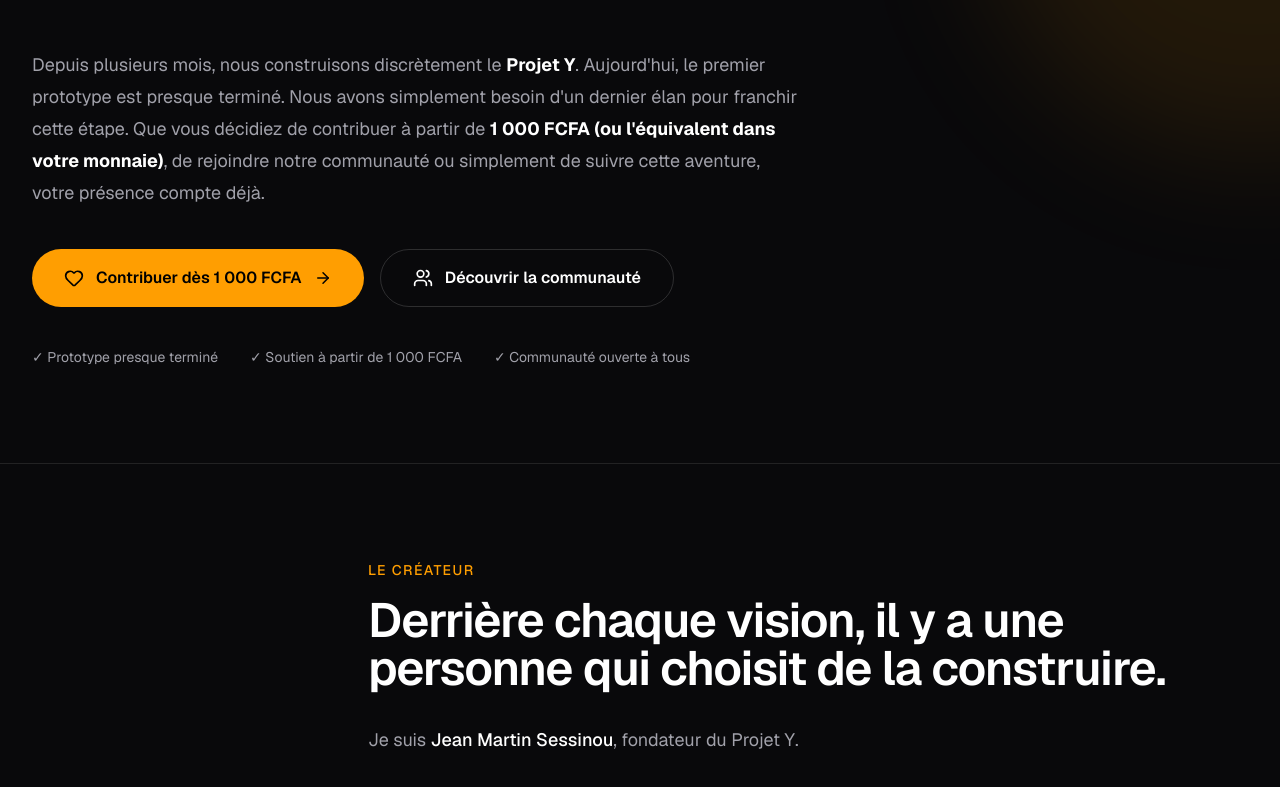
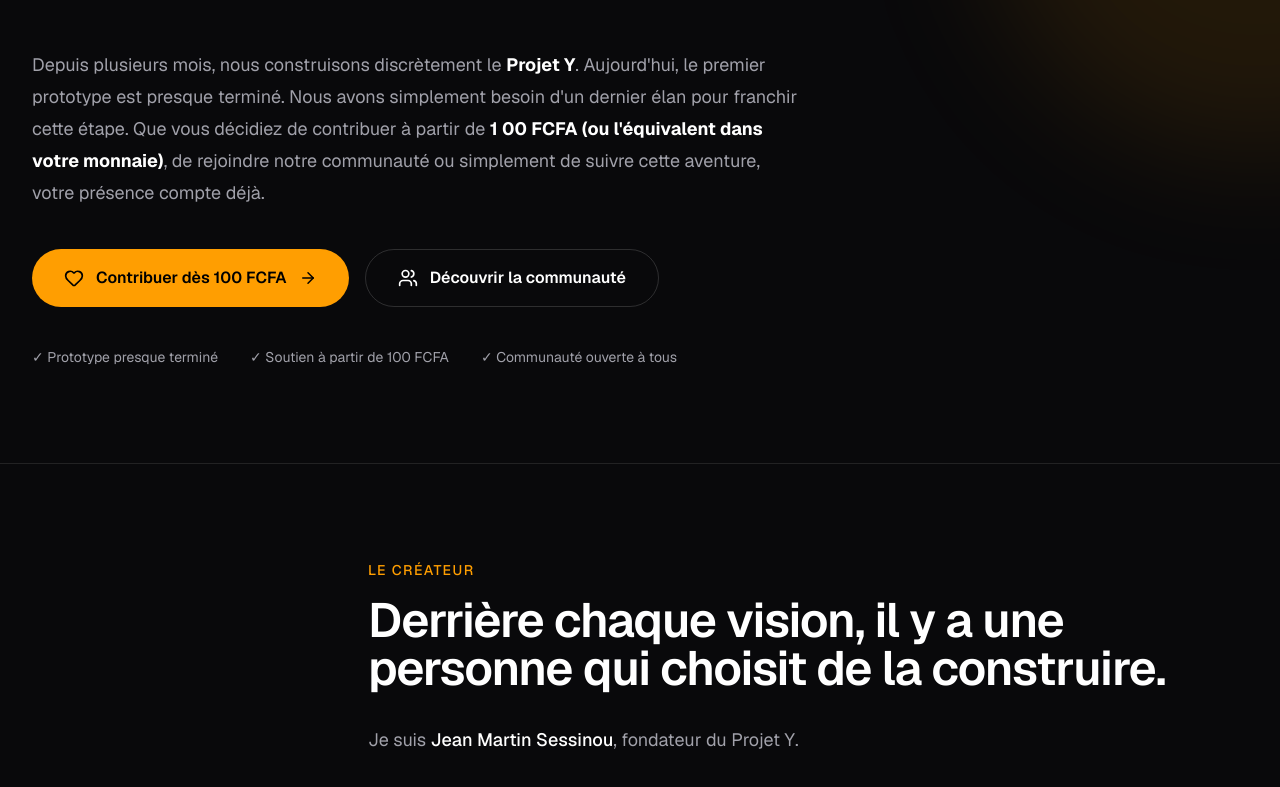
Before and after one commit to projetyjean-blip/projety, a Next.js app: page / in a window 1280 px wide. Shown: the part 785-1572 px from the top of the page. Built offline with nearby package versions, Linux system fonts and the light colour scheme.

Commit message:
add first commit

```diff
--- a/src/app/faq/page.tsx
+++ b/src/app/faq/page.tsx
@@ -31,7 +31,7 @@ const questions = [
   {
     question: "Comment puis-je soutenir le Projet Y ?",
     answer:
-      "Vous pouvez nous soutenir de plusieurs façons : en participant financièrement à partir de 1 000 FCFA (ou l'équivalent dans votre monnaie) ou le montant de votre choix, en partageant le projet, en donnant votre avis, ou simplement en rejoignant notre communauté pour suivre son évolution.",
+      "Vous pouvez nous soutenir de plusieurs façons : en participant financièrement à partir de 100 FCFA (ou l'équivalent dans votre monnaie) ou le montant de votre choix, en partageant le projet, en donnant votre avis, ou simplement en rejoignant notre communauté pour suivre son évolution.",
   },
   {
     question: "Je ne peux pas contribuer financièrement, puis-je quand même participer ?",
--- a/src/app/support/page.tsx
+++ b/src/app/support/page.tsx
@@ -182,7 +182,7 @@ export default function SupportPage() {
 
               <p className="mt-5 leading-8 text-[#A1A1AA]">
 
-                Que ce soit 1 000 FCFA (ou l'équivalent dans votre monnaie) ou le montant de votre choix,
+                Que ce soit 100 FCFA (ou l'équivalent dans votre monnaie) ou le montant de votre choix,
                 votre participation contribue directement aux prochaines
                 étapes du Projet Y.
 
--- a/src/components/sections/Hero.tsx
+++ b/src/components/sections/Hero.tsx
@@ -56,7 +56,7 @@ export default function Hero() {
 
             Nous avons simplement besoin d'un dernier élan pour franchir cette étape.
 
-            Que vous décidiez de contribuer à partir de <strong className="text-white">1&nbsp;000&nbsp;FCFA (ou l'équivalent dans votre monnaie)</strong>, de rejoindre notre communauté ou simplement de suivre cette aventure, votre présence compte déjà.
+            Que vous décidiez de contribuer à partir de <strong className="text-white">1&nbsp;00&nbsp;FCFA (ou l'équivalent dans votre monnaie)</strong>, de rejoindre notre communauté ou simplement de suivre cette aventure, votre présence compte déjà.
 
           </p>
 
@@ -72,7 +72,7 @@ export default function Hero() {
 
               <Heart size={20} />
 
-              Contribuer dès 1 000 FCFA
+              Contribuer dès 100 FCFA
 
 
               <ArrowRight
@@ -105,7 +105,7 @@ export default function Hero() {
             </div>
 
             <div>
-              ✓ Soutien à partir de 1 000 FCFA
+              ✓ Soutien à partir de 100 FCFA
             </div>
 
             <div>
--- a/src/components/sections/SupportSection.tsx
+++ b/src/components/sections/SupportSection.tsx
@@ -70,7 +70,7 @@ export default function SupportSection() {
               </p>
 
               <p className="mt-5 text-lg leading-8 text-white">
-                Une contribution de <span className="font-semibold text-[#FF9E01]">1 000 FCFA</span>,
+                Une contribution de <span className="font-semibold text-[#FF9E01]">100 FCFA</span> (ou l'équivalent dans votre monnaie),
                 ou du montant de votre choix, peut réellement faire la différence
                 lorsque des centaines de personnes décident d'avancer ensemble.
               </p>
--- a/src/components/sections/Timeline.tsx
+++ b/src/components/sections/Timeline.tsx
@@ -41,7 +41,7 @@ const timeline = [
   {
     title: "Aujourd'hui, nous avons besoin de vous",
     description:
-      "Votre soutien nous aidera à franchir cette dernière étape, à finaliser le prototype et à préparer sa présentation officielle. Chaque contribution, même de 1 000 FCFA (ou l'équivalent dans votre monnaie), peut faire la différence.",
+      "Votre soutien nous aidera à franchir cette dernière étape, à finaliser le prototype et à préparer sa présentation officielle. Chaque contribution, même de 100 FCFA (ou l'équivalent dans votre monnaie), peut faire la différence.",
     completed: false,
   },
   {
```
